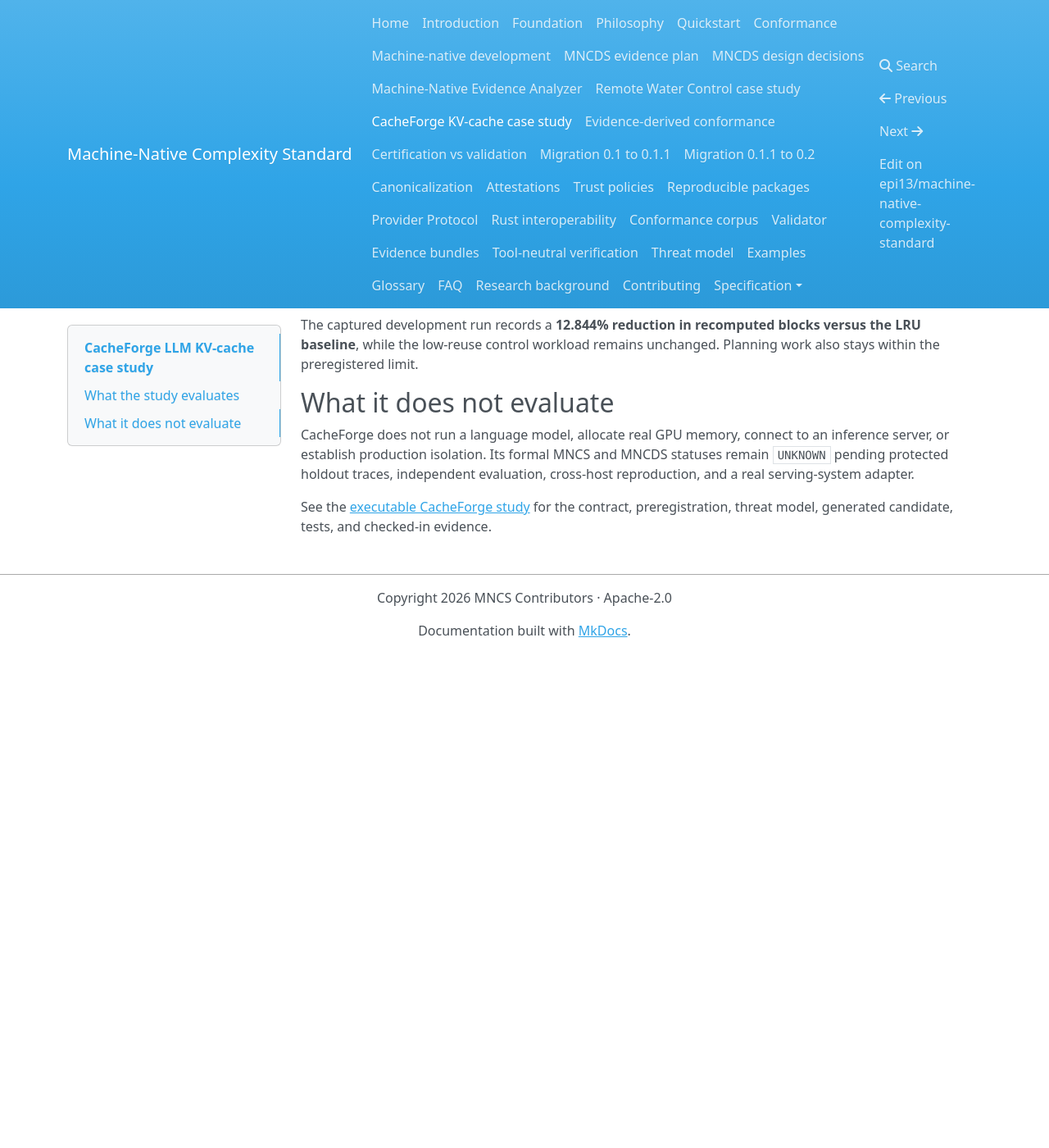
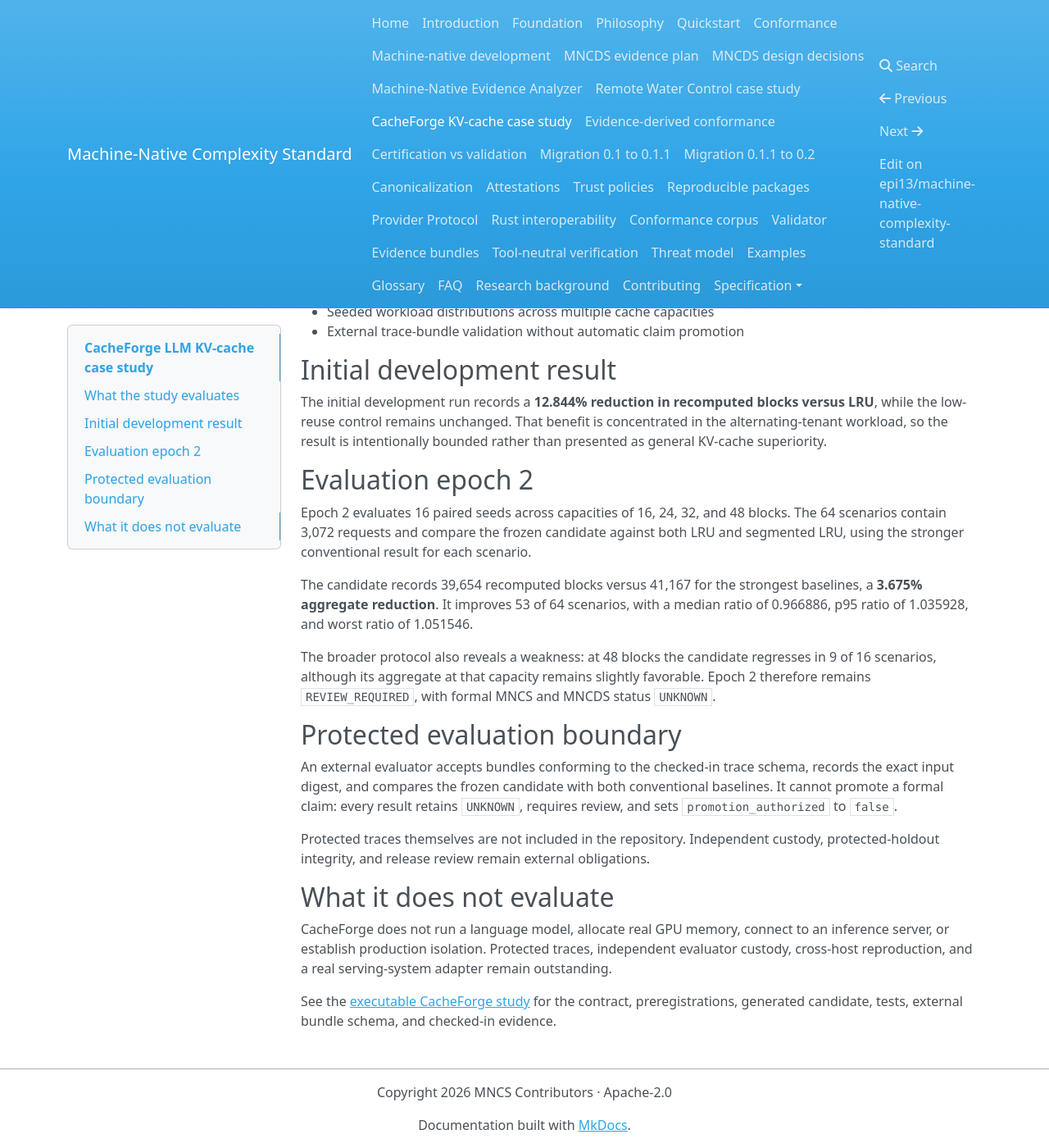
Before and after one commit to epi13/machine-native-complexity-standard, an MkDocs documentation site: the page built from docs/cacheforge.md, in a window 1280 px wide and 1400 px high, scrolled down 477 px. Shown: the whole window at 82% size. Built offline with MkDocs 1.6.1, drawn with Linux system fonts in a browser that asks for light colours; nearby versions of some CDN libraries; before the commit the page ends 1274 px from its top, so only the background shows below that.

Commit message:
Publish CacheForge epoch-2 documentation

```diff
--- a/docs/cacheforge.md
+++ b/docs/cacheforge.md
@@ -16,19 +16,47 @@
 - Generated-policy identity and deterministic regeneration
 - Invalid planner proposals
 - Checkpoint continuity
-- Recomputed-block benefit versus LRU
+- Recomputed-block benefit versus conventional policies
+- Seeded workload distributions across multiple cache capacities
+- External trace-bundle validation without automatic claim promotion
 
-The captured development run records a **12.844% reduction in recomputed blocks versus the
-LRU baseline**, while the low-reuse control workload remains unchanged. Planning work also
-stays within the preregistered limit.
+## Initial development result
+
+The initial development run records a **12.844% reduction in recomputed blocks versus LRU**,
+while the low-reuse control remains unchanged. That benefit is concentrated in the
+alternating-tenant workload, so the result is intentionally bounded rather than presented
+as general KV-cache superiority.
+
+## Evaluation epoch 2
+
+Epoch 2 evaluates 16 paired seeds across capacities of 16, 24, 32, and 48 blocks. The 64
+scenarios contain 3,072 requests and compare the frozen candidate against both LRU and
+segmented LRU, using the stronger conventional result for each scenario.
+
+The candidate records 39,654 recomputed blocks versus 41,167 for the strongest baselines,
+a **3.675% aggregate reduction**. It improves 53 of 64 scenarios, with a median ratio of
+0.966886, p95 ratio of 1.035928, and worst ratio of 1.051546.
+
+The broader protocol also reveals a weakness: at 48 blocks the candidate regresses in 9 of
+16 scenarios, although its aggregate at that capacity remains slightly favorable. Epoch 2
+therefore remains `REVIEW_REQUIRED`, with formal MNCS and MNCDS status `UNKNOWN`.
+
+## Protected evaluation boundary
+
+An external evaluator accepts bundles conforming to the checked-in trace schema, records
+the exact input digest, and compares the frozen candidate with both conventional baselines.
+It cannot promote a formal claim: every result retains `UNKNOWN`, requires review, and sets
+`promotion_authorized` to `false`.
+
+Protected traces themselves are not included in the repository. Independent custody,
+protected-holdout integrity, and release review remain external obligations.
 
 ## What it does not evaluate
 
 CacheForge does not run a language model, allocate real GPU memory, connect to an inference
-server, or establish production isolation. Its formal MNCS and MNCDS statuses remain
-`UNKNOWN` pending protected holdout traces, independent evaluation, cross-host reproduction,
-and a real serving-system adapter.
+server, or establish production isolation. Protected traces, independent evaluator custody,
+cross-host reproduction, and a real serving-system adapter remain outstanding.
 
 See the [executable CacheForge study](https://github.com/epi13/machine-native-complexity-standard/tree/main/case-studies/cacheforge)
-for the contract, preregistration, threat model, generated candidate, tests, and checked-in
-evidence.
+for the contract, preregistrations, generated candidate, tests, external bundle schema, and
+checked-in evidence.
```
